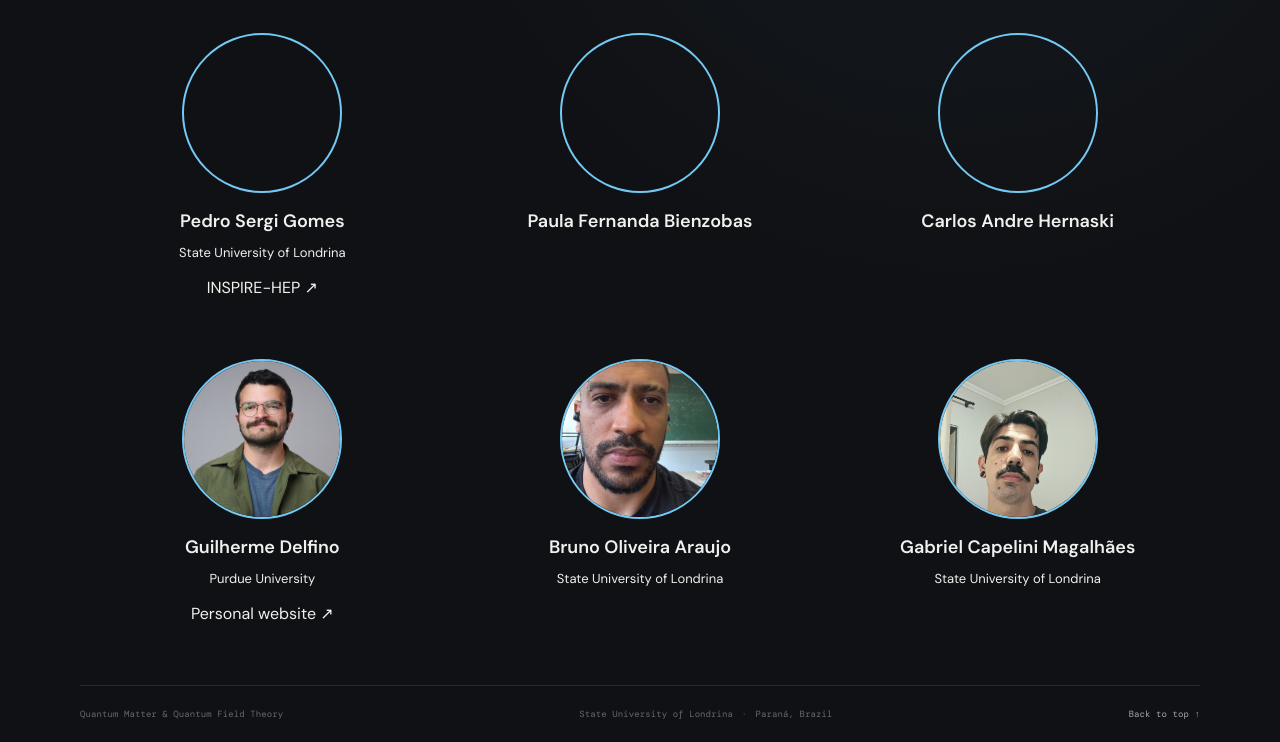
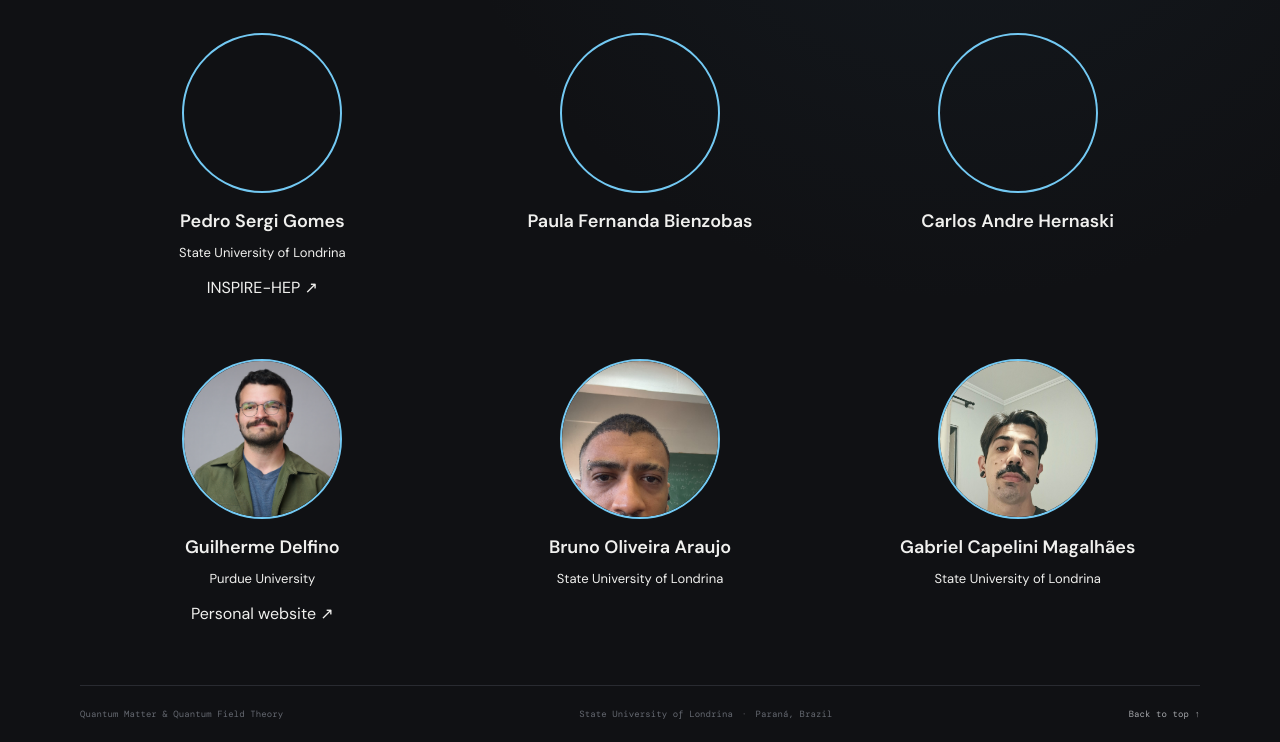
Before and after one commit to Quantum-Matter-and-Quantum-Field-Theory/quantum-matter-and-quantum-field-theory.github.io, a plain HTML site: page members.html in a window 1280 px wide. Shown: the part 318-1060 px from the top of the page. Drawn offline with nearby package versions, Linux system fonts and the light colour scheme.

Commit message:
Adjust image object position for member photo

```diff
--- a/members.html
+++ b/members.html
@@ -110,7 +110,7 @@
     <img class="member-photo"
          src="images/members/bruno-oliveira-araujo.jpeg"
          alt="Bruno Oliveira de Araújo"
-         style="object-position: center 65%;">
+         style="object-position: center 0%;">
 
     <h3>Bruno Oliveira Araujo</h3>
 
```
